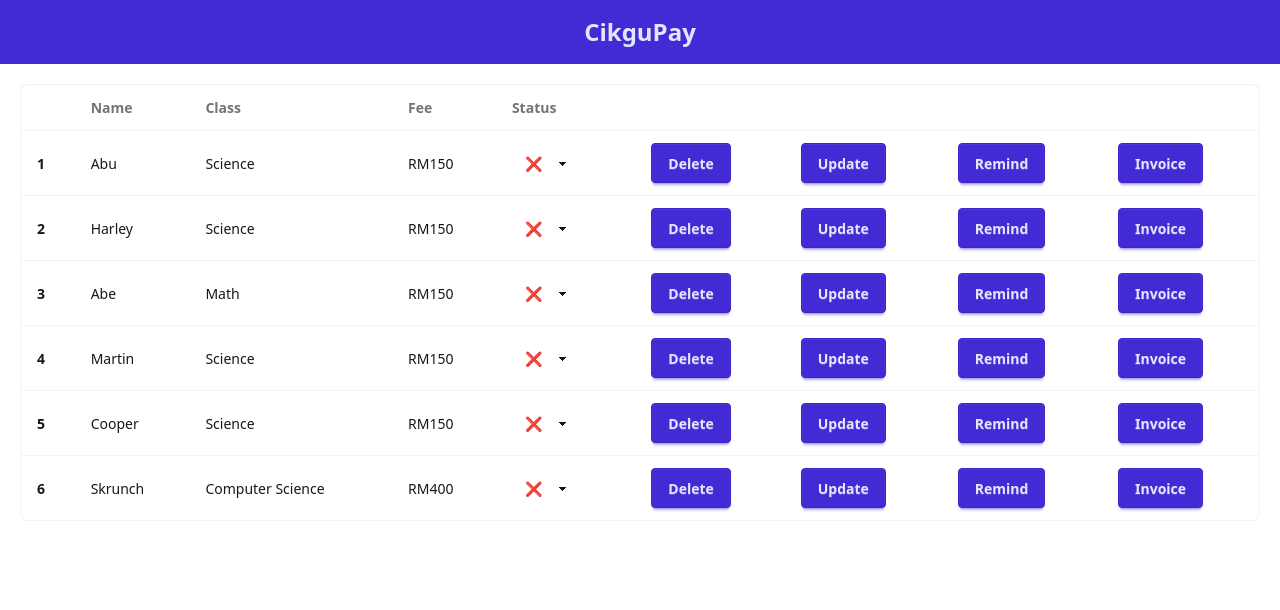
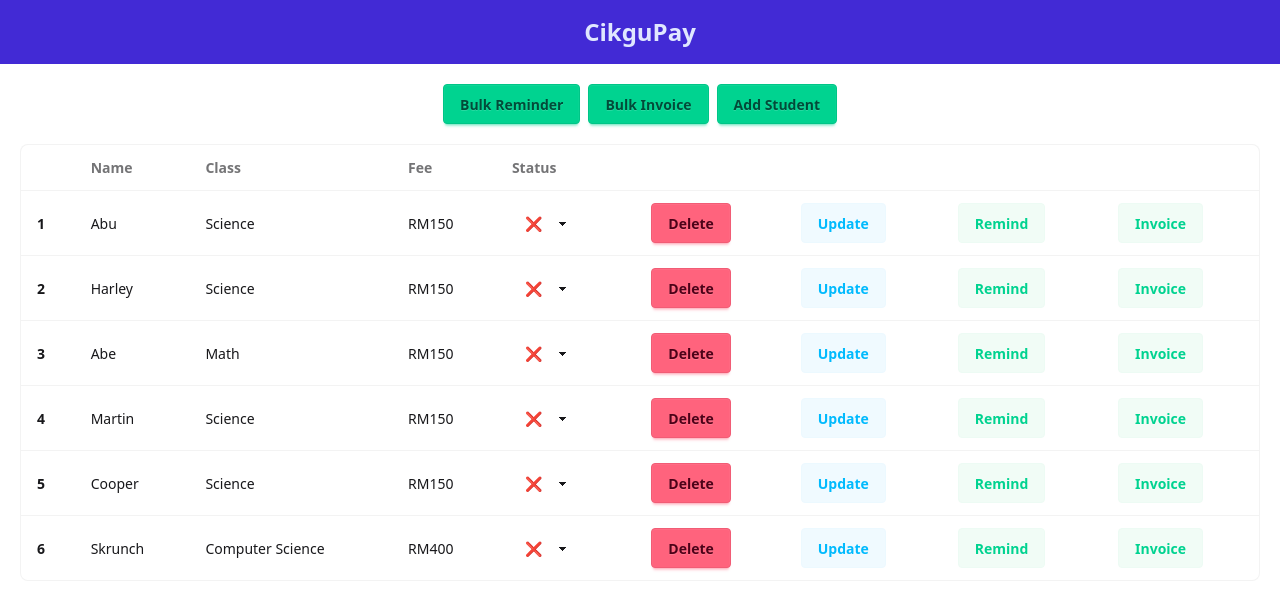
Before and after one commit to IFAIZC/CikguBayar, a React (Vite) app: page / in a window 1280 px wide. Shown: the top 610 px of the page. Built offline with nearby package versions, Linux system fonts and the light colour scheme.

Commit message:
adjust UI

```diff
--- a/src/App.jsx
+++ b/src/App.jsx
@@ -9,10 +9,11 @@ function App() {
     <>
       <Navbar/>
       <div className="m-5">
-        {/* <Button buttonName="Send Reminder"/>
-        <Button buttonName="Send Invoice"/>
-        <Button buttonName="Add Student"/>
-        <Button buttonName="Remove Student"/> */}
+        <div className="flex flex-wrap gap-2 justify-center mb-5">
+          <Button buttonName="Bulk Reminder" className={"btn btn-success"}/>
+          <Button buttonName="Bulk Invoice" className={"btn btn-success"}/>
+          <Button buttonName="Add Student" className={"btn btn-success"}/>
+        </div>
         <Table/>
       </div>
     </>
--- a/src/component/Button.jsx
+++ b/src/component/Button.jsx
@@ -1,5 +1,5 @@
-export default function Button({buttonName}) {
+export default function Button({buttonName, className}) {
   return (
-    <button className="btn btn-primary">{buttonName}</button>
+    <button className={className}>{buttonName}</button>
   )
 }
--- a/src/component/Table.jsx
+++ b/src/component/Table.jsx
@@ -27,10 +27,10 @@ export default function Table() {
             <td>Science</td>
             <td>RM150</td>
             <td><Dropdown/></td>
-            <td><Button buttonName="Delete"/></td>
-            <td><Button buttonName="Update"/></td>
-            <td><Button buttonName="Remind"/></td>
-            <td><Button buttonName="Invoice"/></td>
+            <td><Button buttonName="Delete" className="btn btn-error"/></td>
+            <td><Button buttonName="Update"className="btn btn-soft btn-info"/></td>
+            <td><Button buttonName="Remind" className="btn btn-soft btn-success"/></td>
+            <td><Button buttonName="Invoice" className="btn btn-soft btn-success"/></td>
           </tr>
           {/* row 2 */}
           <tr>
@@ -39,10 +39,10 @@ export default function Table() {
             <td>Science</td>
             <td>RM150</td>
             <td><Dropdown/></td>
-            <td><Button buttonName="Delete"/></td>
-            <td><Button buttonName="Update"/></td>
-            <td><Button buttonName="Remind"/></td>
-            <td><Button buttonName="Invoice"/></td>
+            <td><Button buttonName="Delete" className="btn btn-error"/></td>
+            <td><Button buttonName="Update" className="btn btn-soft btn-info"/></td>
+            <td><Button buttonName="Remind" className="btn btn-soft btn-success"/></td>
+            <td><Button buttonName="Invoice" className="btn btn-soft btn-success"/></td>
           </tr>
           {/* row 3 */}
           <tr>
@@ -51,10 +51,10 @@ export default function Table() {
             <td>Math</td>
             <td>RM150</td>
             <td><Dropdown/></td>
-            <td><Button buttonName="Delete"/></td>
-            <td><Button buttonName="Update"/></td>
-            <td><Button buttonName="Remind"/></td>
-            <td><Button buttonName="Invoice"/></td>
+            <td><Button buttonName="Delete" className="btn btn-error"/></td>
+            <td><Button buttonName="Update" className="btn btn-soft btn-info"/></td>
+            <td><Button buttonName="Remind" className="btn btn-soft btn-success"/></td>
+            <td><Button buttonName="Invoice" className="btn btn-soft btn-success"/></td>
           </tr>
           <tr>
             <th>4</th>
@@ -62,10 +62,10 @@ export default function Table() {
             <td>Science</td>
             <td>RM150</td>
             <td><Dropdown/></td>
-            <td><Button buttonName="Delete"/></td>
-            <td><Button buttonName="Update"/></td>
-            <td><Button buttonName="Remind"/></td>
-            <td><Button buttonName="Invoice"/></td>
+            <td><Button buttonName="Delete" className="btn btn-error"/></td>
+            <td><Button buttonName="Update" className="btn btn-soft btn-info"/></td>
+            <td><Button buttonName="Remind" className="btn btn-soft btn-success"/></td>
+            <td><Button buttonName="Invoice" className="btn btn-soft btn-success"/></td>
           </tr>
           <tr>
             <th>5</th>
@@ -73,10 +73,10 @@ export default function Table() {
             <td>Science</td>
             <td>RM150</td>
             <td><Dropdown/></td>
-            <td><Button buttonName="Delete"/></td>
-            <td><Button buttonName="Update"/></td>
-            <td><Button buttonName="Remind"/></td>
-            <td><Button buttonName="Invoice"/></td>
+            <td><Button buttonName="Delete" className="btn btn-error"/></td>
+            <td><Button buttonName="Update"className="btn btn-soft btn-info"/></td>
+            <td><Button buttonName="Remind" className="btn btn-soft btn-success"/></td>
+            <td><Button buttonName="Invoice" className="btn btn-soft btn-success"/></td>
           </tr>
           <tr>
             <th>6</th>
@@ -84,10 +84,10 @@ export default function Table() {
             <td>Computer Science</td>
             <td>RM400</td>
             <td><Dropdown/></td>
-            <td><Button buttonName="Delete"/></td>
-            <td><Button buttonName="Update"/></td>
-            <td><Button buttonName="Remind"/></td>
-            <td><Button buttonName="Invoice"/></td>
+            <td><Button buttonName="Delete" className="btn btn-error"/></td>
+            <td><Button buttonName="Update" className="btn btn-soft btn-info"/></td>
+            <td><Button buttonName="Remind" className="btn btn-soft btn-success"/></td>
+            <td><Button buttonName="Invoice" className="btn btn-soft btn-success"/></td>
           </tr>
         </tbody>
       </table>
```
